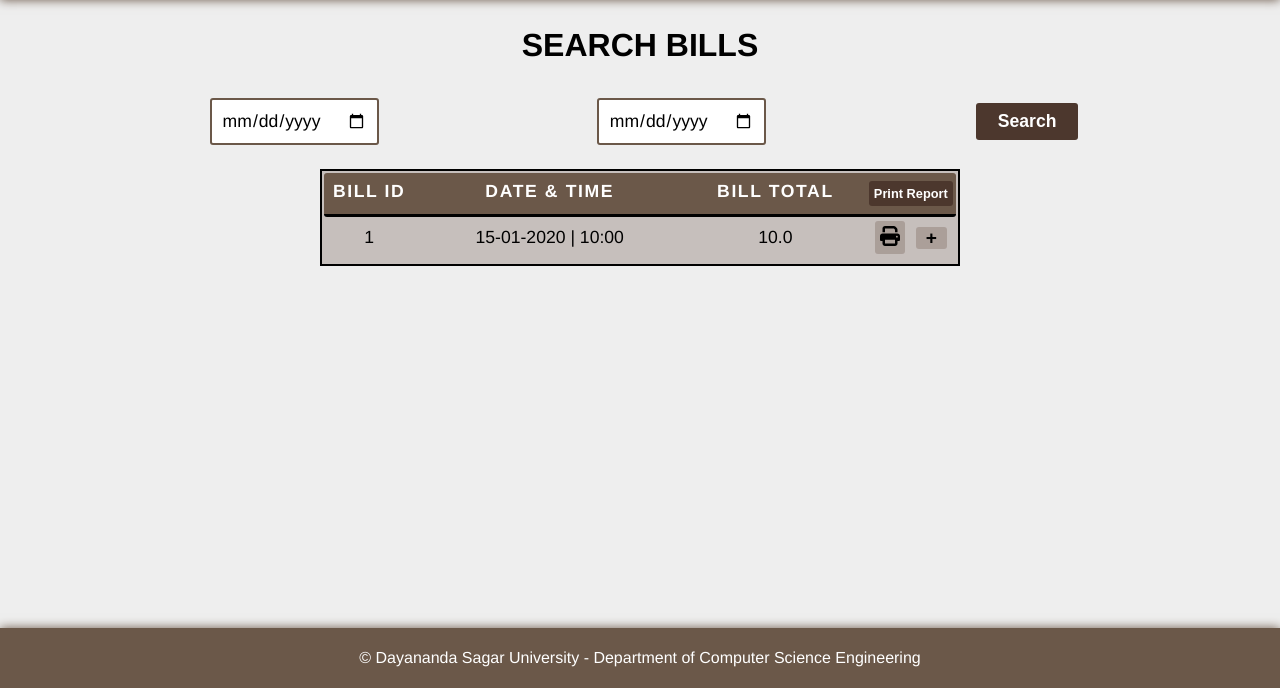
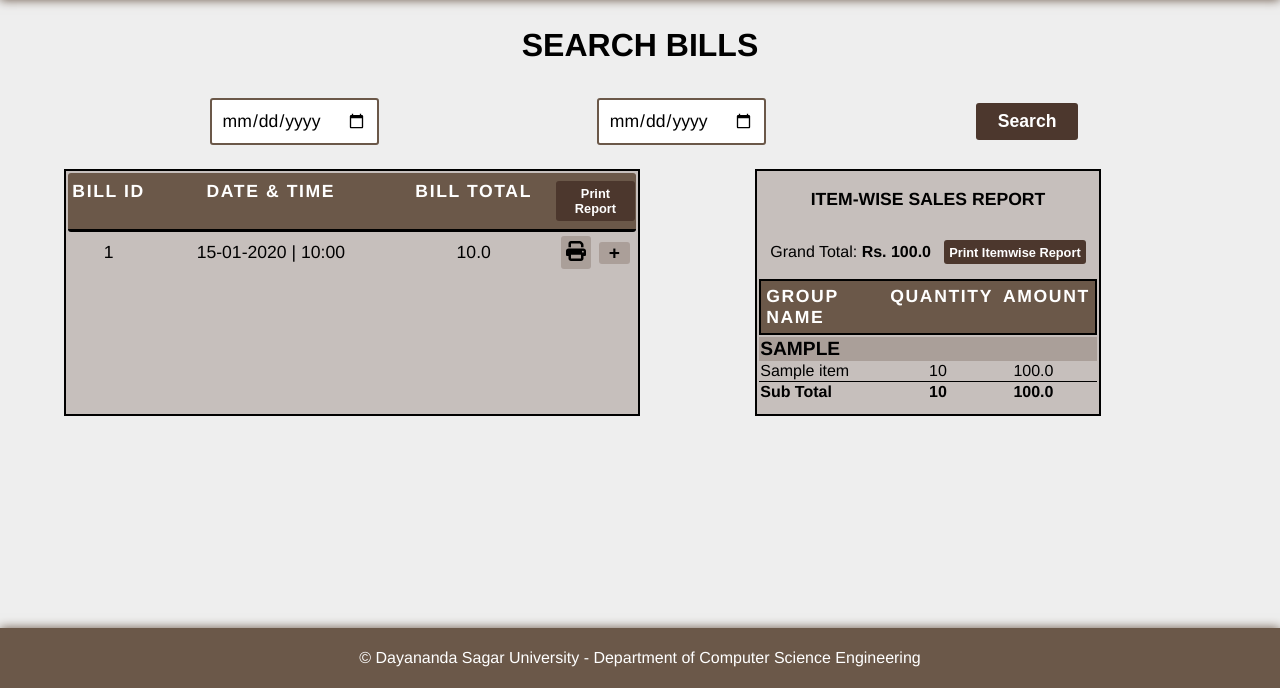
Before and after one commit to NuthanB/BillingSystem, a Flask app: page /report in a window 1280 px wide. Shown: the part 112-800 px from the top of the page. Run offline with Flask 3, Linux system fonts and the light colour scheme; tables that the repository leaves empty hold one stand-in row (values such as "Sample post").

Commit message:
added itemwise bill viewer in report and filtered bills page

```diff
--- a/app/static/css/style.css
+++ b/app/static/css/style.css
@@ -256,7 +256,6 @@ header .heading .btn-logout {
   text-align: center;
 }
 
-
 ::-webkit-scrollbar {
   width: 0px;
   background: transparent;
@@ -354,7 +353,8 @@ h3 {
 .current-bill .table thead tr th,
 .items .item-table thead tr th,
 .bills-item-table thead tr th,
-.container .user-activity-logs table thead tr th {
+.container .user-activity-logs table thead tr th,
+.item-wise-bills .item-wise-bills-table thead tr th {
   font-size: var(--default-f-size);
   letter-spacing: 0.1rem;
   color: var(--main-header-f-col);
@@ -446,7 +446,6 @@ h3 {
   border-radius: var(--border-rad);
   margin-inline: auto;
 }
-
 
 .item-view-header {
   display: flex;
@@ -564,18 +563,77 @@ h3 {
 }
 
 /* ------------------- REPORT -------------------------- */
-.bills, .item-table, .user-activity-logs {
+.report-container {
+  display: grid;
+  grid-template-columns: 1fr 1fr;
+  width: 90%;
+  padding: 0;
+  margin-inline: auto;
+}
+
+.bills,
+.item-wise-bills,
+.item-table,
+.user-activity-logs {
   max-height: 50vh;
   height: auto;
   overflow: scroll;
   margin-top: 2vh;
   border: 2px solid black;
-  width: 50%;
   margin-inline: auto;
   background-color: var(--accent-col);
 }
 
-.item-table, .user-activity-logs {
+.item-wise-bills {
+  width: 60%;
+}
+
+.item-wise-bills-table {
+  width: 100%;
+}
+
+.item-wise-bills .item-wise-header {
+  display: flex;
+  justify-content: space-evenly;
+  align-items: center;
+}
+
+.item-wise-bills .item-wise-header button {
+  height: 3vh;
+}
+
+.item-wise-bills .item-wise-header .grand-total {
+  text-align: center;
+  font-family: var(--body-font);
+}
+
+.item-wise-bills .item-wise-bills-table thead tr,
+.item-wise-bills .item-wise-bills-table tbody tr {
+  display: grid;
+  grid-template-columns: 2fr 1fr 1fr;
+  font-family: var(--body-font);
+}
+
+.item-wise-bills .item-wise-bills-table thead tr {
+  border: 2px solid black;
+}
+
+.item-wise-bills .item-wise-bills-table thead tr th {
+  text-align: left;
+  padding: 5px;
+}
+
+.item-wise-bills .item-wise-bills-table tbody tr.group-title {
+  font-size: 1.2rem;
+  background-color: var(--accent-col);
+}
+
+.item-wise-bills .item-wise-bills-table thead tr {
+  background-color: var(--main-col);
+}
+
+.item-table,
+.user-activity-logs {
   width: auto;
 }
 
@@ -790,7 +848,6 @@ h3 {
   text-align: left;
 }
 
-
 /* --------------- CONTACT ---------------------------- */
 .contact {
   font-family: var(--body-font);
@@ -834,7 +891,8 @@ h3 {
   margin: 2px;
 }
 
-.member, .guide {
+.member,
+.guide {
   display: grid;
   grid-template-columns: 1fr 1fr;
   background-color: var(--accent-col);
--- a/app/templates/report.html
+++ b/app/templates/report.html
@@ -12,6 +12,7 @@ content %}
     <input placeholder="To date" type="date" id="to_date" name="to_date" />
     <button type="submit" class="btn-submit">Search</button>
   </form>
+  <div class="report-container">
     <div class="bills">
       <table class="bills-item-table">
         <thead>
@@ -51,6 +52,47 @@ content %}
         </tbody>
       </table>
     </div>
+
+    <div class="item-wise-bills">
+      <h3>Item-wise Sales Report</h3>
+      <div class="item-wise-header">
+        <p class="grand-total">
+          Grand Total: <strong>Rs. {{ grand_total }}</strong>
+        </p>
+        <button onclick="print_item_reports()" class="btn-submit btn-print">
+          Print Itemwise Report
+        </button>
+      </div>
+      <table class="item-wise-bills-table">
+        <thead>
+          <tr>
+            <th>Group Name</th>
+            <th>Quantity</th>
+            <th>Amount</th>
+          </tr>
+        </thead>
+        <tbody>
+          {% for group, group_info in grouped_items.items() %}
+          <tr class="group-title">
+            <td>{{ group }}</td>
+          </tr>
+          {% for item, item_info in group_info['items'].items() %}
+          <tr class="group-details">
+            <td>{{ item|capitalize }}</td>
+            <td>{{ item_info['quantity'] }}</td>
+            <td>{{ item_info['price'] }}</td>
+          </tr>
+          {% endfor %}
+          <tr class="subtotal-row" style="border-top: 1px solid black">
+            <td>Sub Total</td>
+            <td>{{ group_info['total_quantity'] }}</td>
+            <td>{{ group_info['total_price'] }}</td>
+          </tr>
+          {% endfor %}
+        </tbody>
+      </table>
+    </div>
+  </div>
 </section>
 <script>
   function sendToPrint(billId) {
@@ -59,6 +101,10 @@ content %}
 
   function print_reports() {
     window.location.href = "/print-report?from_date=0&to_date=0";
+  }
+
+  function print_item_reports() {
+    window.location.href = `/print-item-report?from_date=0&to_date=0`;
   }
 
   document.addEventListener("DOMContentLoaded", function () {
--- a/app/views.py
+++ b/app/views.py
@@ -276,14 +276,15 @@ def add_item():
             return redirect(url_for('login'))
     return render_template('add_item.html')
 
-@app.route('/del-item', methods = ['GET', 'POST'])
+
+@app.route('/del-item', methods=['GET', 'POST'])
 def del_item():
     item_id = request.args.get('item_id')
     item = Item.query.filter_by(id=item_id).first()
 
     if item:
         activity = UserActivity(user_id=session['user_id'],
-                                    activity_performed=f"Deleted item {item.name}")
+                                activity_performed=f"Deleted item {item.name}")
         db.session.delete(item)
         db.session.add(activity)
         db.session.commit()
@@ -325,12 +326,14 @@ def update_item():
     item_id = request.form['id']
     name = request.form['name']
     group = request.form['group']
+    code = request.form['code']
     price = float(request.form['price'])
 
     item = Item.query.get(item_id)
     if item:
         item.name = name
         item.group = group
+        item.code = code
         item.price = price
         activity = UserActivity(user_id=session['user_id'],
                                 activity_performed=f"Edited item {name}, {group}, {price}")
@@ -342,8 +345,34 @@ def update_item():
 @app.route('/report')
 def show_reports():
     bill = Bill.query.all()
-    bill_items = BillItem.query.all()
-    return render_template('report.html', bills=bill, bill_items=bill_items)
+    grouped_items = db.session.query(
+        Item.group,
+        BillItem.item_name,
+        func.sum(BillItem.quantity).label('total_quantity'),
+        func.sum(BillItem.quantity * BillItem.price).label('total_price')
+    ).join(Item, Item.id == BillItem.item_id).group_by(Item.group, BillItem.item_name).all()
+
+    grouped_items_dict = {}
+    for group, item_name, total_quantity, total_price in grouped_items:
+        if group not in grouped_items_dict:
+            grouped_items_dict[group] = {
+                'total_quantity': 0, 'total_price': 0, 'items': {}}
+        grouped_items_dict[group]['total_quantity'] += total_quantity
+        grouped_items_dict[group]['total_price'] += total_price
+        if item_name not in grouped_items_dict[group]['items']:
+            grouped_items_dict[group]['items'][item_name] = {
+                'quantity': total_quantity, 'price': total_price}
+        else:
+            grouped_items_dict[group]['items'][item_name]['quantity'] += total_quantity
+            grouped_items_dict[group]['items'][item_name]['price'] += total_price
+
+    grand_total = sum(group['total_price']
+                      for group in grouped_items_dict.values())
+
+    return render_template('report.html',
+                           bills=bill,
+                           grouped_items=grouped_items_dict,
+                           grand_total=grand_total)
 
 
 @app.route('/filter-bills', methods=['GET', 'POST'])
@@ -352,16 +381,48 @@ def filter_bills():
         from_date = request.form['from_date']
         to_date = request.form['to_date']
 
-        filtered_bills = Bill.query.filter(
-            func.date(Bill.bill_date_time) >= from_date,
-            func.date(Bill.bill_date_time) <= to_date
-        ).all()
+        grouped_items = None
+        if from_date is not None and to_date is not None:
+            bills_within_date_range = Bill.query.filter(
+                func.date(Bill.bill_date_time) >= from_date,
+                func.date(Bill.bill_date_time) <= to_date
+            ).all()
+
+            print(bills_within_date_range)
+
+            grouped_items = db.session.query(
+                Item.group,
+                BillItem.item_name,
+                func.sum(BillItem.quantity).label('total_quantity'),
+                func.sum(BillItem.quantity * BillItem.price).label('total_price')
+            ).join(Item, Item.id == BillItem.item_id).join(Bill, Bill.id == BillItem.bill_id).filter(
+                Bill.id.in_([bill.id for bill in bills_within_date_range])
+            ).group_by(Item.group, BillItem.item_name).all()
+
+        grouped_items_dict = {}
+        if grouped_items:
+            for group, item_name, total_quantity, total_price in grouped_items:
+                if group not in grouped_items_dict:
+                    grouped_items_dict[group] = {
+                        'total_quantity': 0, 'total_price': 0, 'items': {}}
+                grouped_items_dict[group]['total_quantity'] += total_quantity
+                grouped_items_dict[group]['total_price'] += total_price
+                if item_name not in grouped_items_dict[group]['items']:
+                    grouped_items_dict[group]['items'][item_name] = {
+                        'quantity': total_quantity, 'price': total_price}
+                else:
+                    grouped_items_dict[group]['items'][item_name]['quantity'] += total_quantity
+                    grouped_items_dict[group]['items'][item_name]['price'] += total_price
+
+        grand_total = sum(group['total_price']
+                        for group in grouped_items_dict.values())
 
         return render_template("filtered_bills.html",
-                               bills=filtered_bills,
-                               from_date=from_date,
-                               to_date=to_date
-                               )
+                            bills=bills_within_date_range,
+                            grouped_items=grouped_items_dict,
+                            from_date=from_date,
+                            to_date=to_date,
+                            grand_total=grand_total)
     else:
         return redirect("/report")
 
@@ -420,32 +481,53 @@ def print_report():
 def print_item_report():
     from_date = request.args.get("from_date")
     to_date = request.args.get("to_date")
-    grouped_items = db.session.query(
-        Item.group,
-        BillItem.item_name,
-        func.sum(BillItem.quantity).label('total_quantity'),
-        func.sum(BillItem.quantity * BillItem.price).label('total_price')
-    ).join(Item, Item.id == BillItem.item_id).group_by(Item.group, BillItem.item_name).all()
+    grouped_items = None
+
+    if from_date != '0' and to_date != '0':
+        bills_within_date_range = Bill.query.filter(
+            func.date(Bill.bill_date_time) >= from_date,
+            func.date(Bill.bill_date_time) <= to_date
+        ).all()
+
+        print(bills_within_date_range)
+
+        grouped_items = db.session.query(
+            Item.group,
+            BillItem.item_name,
+            func.sum(BillItem.quantity).label('total_quantity'),
+            func.sum(BillItem.quantity * BillItem.price).label('total_price')
+        ).join(Item, Item.id == BillItem.item_id).join(Bill, Bill.id == BillItem.bill_id).filter(
+            Bill.id.in_([bill.id for bill in bills_within_date_range])
+        ).group_by(Item.group, BillItem.item_name).all()
+
+    else:
+        grouped_items = db.session.query(
+            Item.group,
+            BillItem.item_name,
+            func.sum(BillItem.quantity).label('total_quantity'),
+            func.sum(BillItem.quantity * BillItem.price).label('total_price')
+        ).join(Item, Item.id == BillItem.item_id).group_by(Item.group, BillItem.item_name).all()
 
     grouped_items_dict = {}
-    for group, item_name, total_quantity, total_price in grouped_items:
-        if group not in grouped_items_dict:
-            grouped_items_dict[group] = {
-                'total_quantity': 0, 'total_price': 0, 'items': {}}
-        grouped_items_dict[group]['total_quantity'] += total_quantity
-        grouped_items_dict[group]['total_price'] += total_price
-        if item_name not in grouped_items_dict[group]['items']:
-            grouped_items_dict[group]['items'][item_name] = {
-                'quantity': total_quantity, 'price': total_price}
-        else:
-            grouped_items_dict[group]['items'][item_name]['quantity'] += total_quantity
-            grouped_items_dict[group]['items'][item_name]['price'] += total_price
+    if grouped_items:
+        for group, item_name, total_quantity, total_price in grouped_items:
+            if group not in grouped_items_dict:
+                grouped_items_dict[group] = {
+                    'total_quantity': 0, 'total_price': 0, 'items': {}}
+            grouped_items_dict[group]['total_quantity'] += total_quantity
+            grouped_items_dict[group]['total_price'] += total_price
+            if item_name not in grouped_items_dict[group]['items']:
+                grouped_items_dict[group]['items'][item_name] = {
+                    'quantity': total_quantity, 'price': total_price}
+            else:
+                grouped_items_dict[group]['items'][item_name]['quantity'] += total_quantity
+                grouped_items_dict[group]['items'][item_name]['price'] += total_price
 
     # Calculate grand total
     grand_total = sum(group['total_price']
                       for group in grouped_items_dict.values())
 
-    print(grouped_items_dict)
+    print(grouped_items, grouped_items_dict)
     return render_template('itemwise_report.html',
                            grouped_items=grouped_items_dict,
                            grand_total=grand_total,
@@ -456,7 +538,8 @@ def print_item_report():
 @app.route("/user-activity")
 def user_activity():
     user_id = session['user_id']
-    activities = UserActivity.query.filter_by(user_id=user_id).order_by(UserActivity.timestamp.desc()).all()
+    activities = UserActivity.query.filter_by(
+        user_id=user_id).order_by(UserActivity.timestamp.desc()).all()
     bill_count = Bill.query.filter_by(user_id=user_id).count()
 
     # Group activities by user
```
Also changed, not shown: app/templates/filtered_bills.html (+48 -10 lines). Lines whose indentation alone changed are shown as unchanged.
